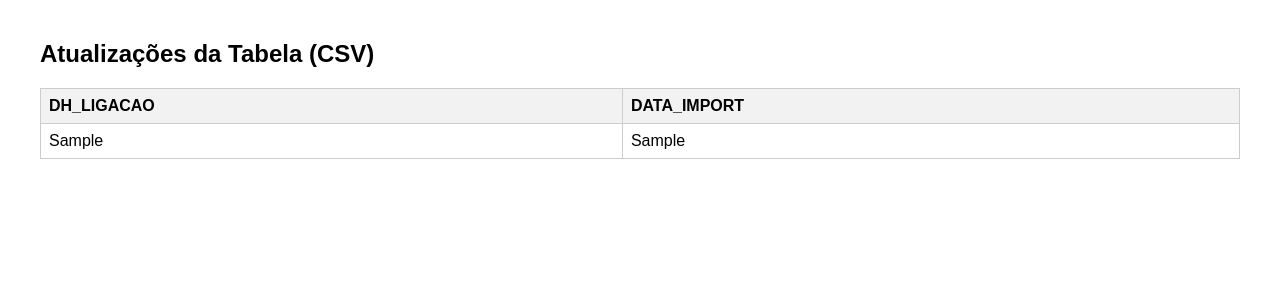
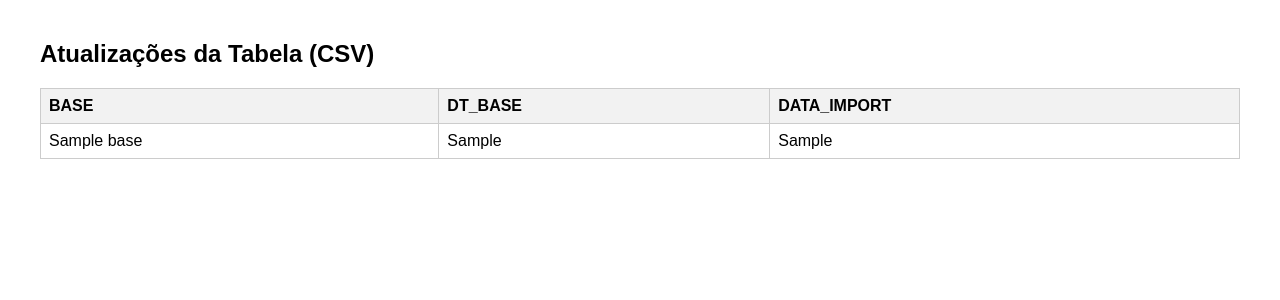
Before and after one commit to FabricaClaroTel/Tabelas_Atualizadas2, a Flask app: template templates/index.html in a window 1280 px wide. Shown: the top 300 px of the page. Run offline with Flask 3, Linux system fonts and the light colour scheme; the template is opened without the code that fills it: most values are stand-ins (such as "Sample title", 1, 10 or a date in 2020).

Commit message:
index.html

```diff
--- a/templates/index.html
+++ b/templates/index.html
@@ -1,10 +1,10 @@
 <!DOCTYPE html>
 <html lang="pt-br">
 <head>
-    <meta charset="UTF-8">
+    <meta charset="UTF-8" />
     <title>Painel de Atualizações</title>
     <style>
-        body { font-family: Arial; margin: 40px; }
+        body { font-family: Arial, sans-serif; margin: 40px; }
         table { border-collapse: collapse; width: 100%; }
         th, td { border: 1px solid #ccc; padding: 8px; text-align: left; }
         th { background-color: #f2f2f2; }
@@ -15,15 +15,17 @@
     <table>
         <thead>
             <tr>
-                <th>DH_LIGACAO</th>
+                <th>BASE</th>
+                <th>DT_BASE</th>
                 <th>DATA_IMPORT</th>
             </tr>
         </thead>
         <tbody>
             {% for row in data %}
             <tr>
-                <td>{{ row['DH_LIGACAO'] }}</td>
-                <td>{{ row['DATA_IMPORT'] }}</td>
+                <td>{{ row.BASE }}</td>
+                <td>{{ row.DT_BASE }}</td>
+                <td>{{ row.DATA_IMPORT }}</td>
             </tr>
             {% endfor %}
         </tbody>
```
